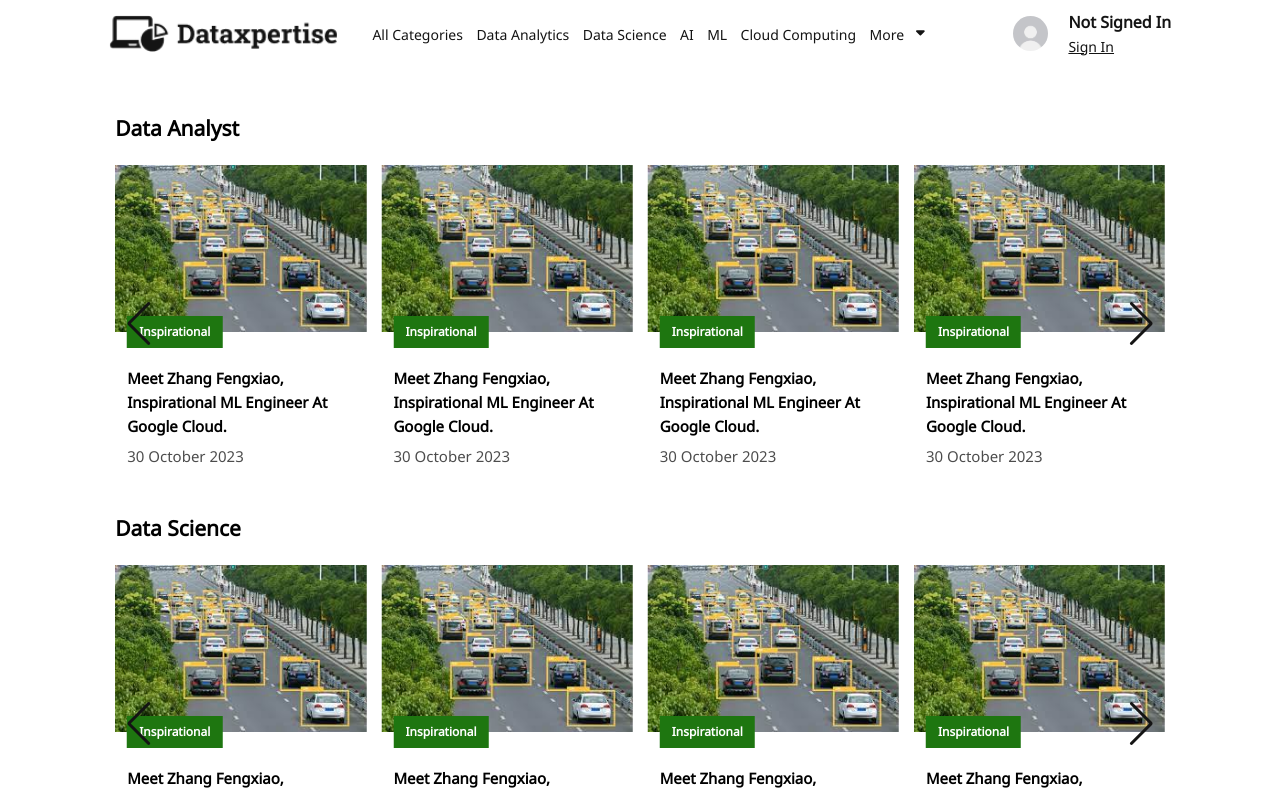
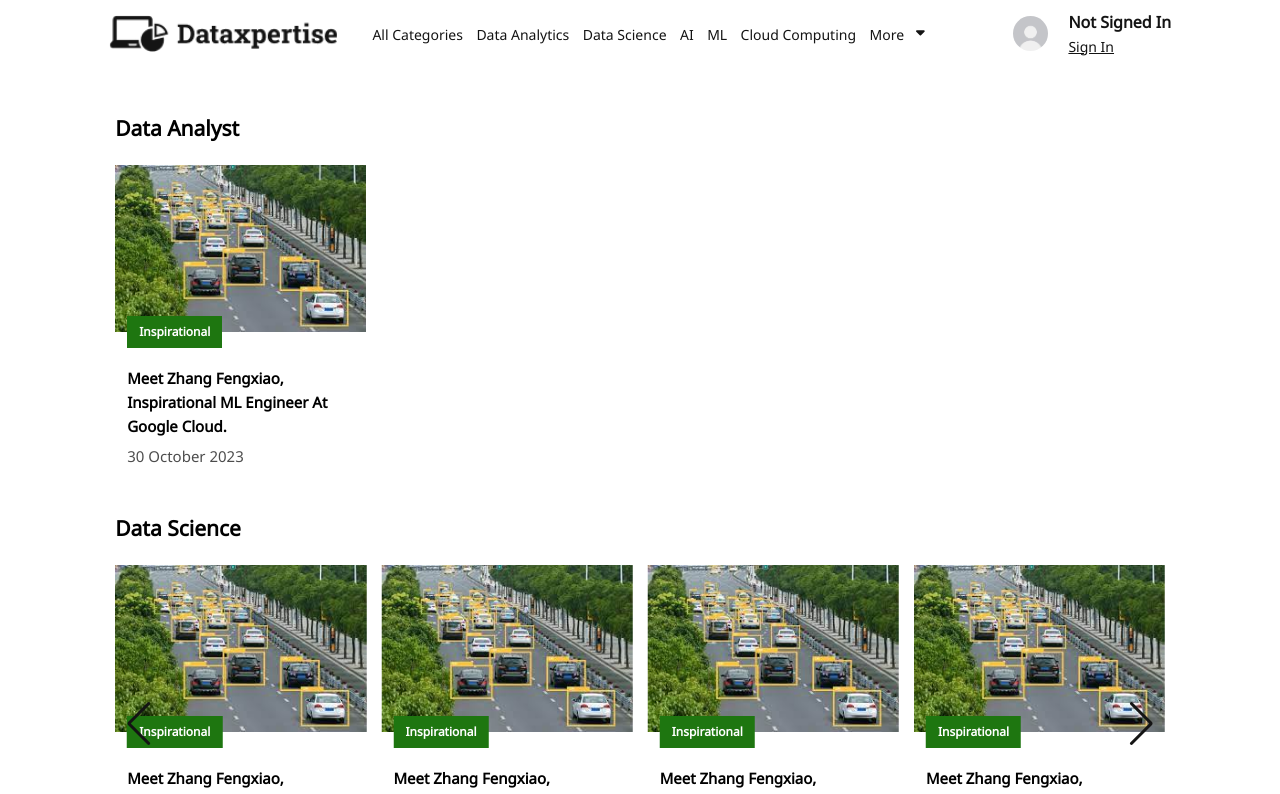
Before and after one commit to tsaqifmaulana444/Dataxperience-Client-Side, a Next.js app: page /categories in a window 1280 px wide. Shown: the top 794 px of the page. Built offline with nearby package versions, Linux system fonts and the light colour scheme.

Commit message:
fix: layout fix

```diff
--- a/src/app/admin/categories/page.tsx
+++ b/src/app/admin/categories/page.tsx
@@ -111,11 +111,11 @@ export default function Categories() {
                             name="name"
                             id=""
                             placeholder='Enter New Category Name'
-                            className='p-2 rounded-l-md text-[13px] h-full'
+                            className='rounded-l-md text-[13px] h-[41px]'
                             value={newCategory}
                             onChange={(e) => setNewCategory(e.target.value)}
                         />
-                        <button type='submit' className="bg-[#262524] text-white py-2 px-4 rounded-r-md w-[7vw] text-[13px] font-medium">Add</button>
+                        <button type='submit' className="bg-[#262524] text-white px-4 rounded-r-md w-[7vw] text-[13px] font-medium h-[40px]">Add</button>
                     </form>
                 </div>
 
--- a/src/app/admin/news/page.tsx
+++ b/src/app/admin/news/page.tsx
@@ -254,9 +254,9 @@ export default function NewsPage() {
                         <tbody>
                             {news.map((data, index) => (
                                 <tr key={data.id} className={index % 2 === 0 ? 'bg-white' : 'bg-gray-50'}>
-                                    <td className="px-6 py-4 font-medium text-gray-900 whitespace-nowrap">{data.title}</td>
-                                    <td className="px-6 py-4">{data.news_body}</td>
-                                    <td className="px-6 py-4">{data.news_image}</td>
+                                    <td className="px-6 py-4 font-medium text-gray-900 whitespace-nowrap">{`${data.title.substring(0, 25)}...`}</td>
+                                    <td className="px-6 py-4">{`${data.news_body.substring(0, 50)}...`}</td>
+                                    <td className="px-6 py-4">{`${data.news_image.substring(0, 15)}...`}</td>
                                     <td className="px-6 py-4">
                                         <button
                                             onClick={() => handleDelete(data.id)}
--- a/src/app/categories/page.tsx
+++ b/src/app/categories/page.tsx
@@ -35,91 +35,6 @@ export default function CategoriesPage() {
             modules={[Autoplay, Navigation]}
             className="px-[200px]"
           >
-            <SwiperSlide>
-              <div className="flex flex-col w-[100%] cursor-pointer">
-                <div className="w-[100%]">
-                  <Image
-                    src={Cars}
-                    alt="cars"
-                    className="w-full"
-                    loading="lazy"
-                  />
-                </div>
-                <div className="-mt-[20px] mx-[8px] p-1 mb-3">
-                  <div className="w-fit bg-[#1E7610] text-white px-3 py-2 text-xs font-bold">Inspirational</div>
-                  <h1 className="mt-[18px] text-[15px] font-bold leading-6">Meet Zhang Fengxiao, Inspirational ML Engineer At Google Cloud.</h1>
-                  <p className="text-[15px] opacity-70 mt-[7px]">30 October 2023</p>
-                </div>
-              </div>
-            </SwiperSlide>
-            <SwiperSlide>
-              <div className="flex flex-col w-[100%] cursor-pointer">
-                <div className="w-[100%]">
-                  <Image
-                    src={Cars}
-                    alt="cars"
-                    className="w-full"
-                    loading="lazy"
-                  />
-                </div>
-                <div className="-mt-[20px] mx-[8px] p-1 mb-3">
-                  <div className="w-fit bg-[#1E7610] text-white px-3 py-2 text-xs font-bold">Inspirational</div>
-                  <h1 className="mt-[18px] text-[15px] font-bold leading-6">Meet Zhang Fengxiao, Inspirational ML Engineer At Google Cloud.</h1>
-                  <p className="text-[15px] opacity-70 mt-[7px]">30 October 2023</p>
-                </div>
-              </div>
-            </SwiperSlide>
-            <SwiperSlide>
-              <div className="flex flex-col w-[100%] cursor-pointer">
-                <div className="w-[100%]">
-                  <Image
-                    src={Cars}
-                    alt="cars"
-                    className="w-full"
-                    loading="lazy"
-                  />
-                </div>
-                <div className="-mt-[20px] mx-[8px] p-1 mb-3">
-                  <div className="w-fit bg-[#1E7610] text-white px-3 py-2 text-xs font-bold">Inspirational</div>
-                  <h1 className="mt-[18px] text-[15px] font-bold leading-6">Meet Zhang Fengxiao, Inspirational ML Engineer At Google Cloud.</h1>
-                  <p className="text-[15px] opacity-70 mt-[7px]">30 October 2023</p>
-                </div>
-              </div>
-            </SwiperSlide>
-            <SwiperSlide>
-              <div className="flex flex-col w-[100%] cursor-pointer">
-                <div className="w-[100%]">
-                  <Image
-                    src={Cars}
-                    alt="cars"
-                    className="w-full"
-                    loading="lazy"
-                  />
-                </div>
-                <div className="-mt-[20px] mx-[8px] p-1 mb-3">
-                  <div className="w-fit bg-[#1E7610] text-white px-3 py-2 text-xs font-bold">Inspirational</div>
-                  <h1 className="mt-[18px] text-[15px] font-bold leading-6">Meet Zhang Fengxiao, Inspirational ML Engineer At Google Cloud.</h1>
-                  <p className="text-[15px] opacity-70 mt-[7px]">30 October 2023</p>
-                </div>
-              </div>
-            </SwiperSlide>
-            <SwiperSlide>
-              <div className="flex flex-col w-[100%] cursor-pointer">
-                <div className="w-[100%]">
-                  <Image
-                    src={Cars}
-                    alt="cars"
-                    className="w-full"
-                    loading="lazy"
-                  />
-                </div>
-                <div className="-mt-[20px] mx-[8px] p-1 mb-3">
-                  <div className="w-fit bg-[#1E7610] text-white px-3 py-2 text-xs font-bold">Inspirational</div>
-                  <h1 className="mt-[18px] text-[15px] font-bold leading-6">Meet Zhang Fengxiao, Inspirational ML Engineer At Google Cloud.</h1>
-                  <p className="text-[15px] opacity-70 mt-[7px]">30 October 2023</p>
-                </div>
-              </div>
-            </SwiperSlide>
             <SwiperSlide>
               <div className="flex flex-col w-[100%] cursor-pointer">
                 <div className="w-[100%]">
```
